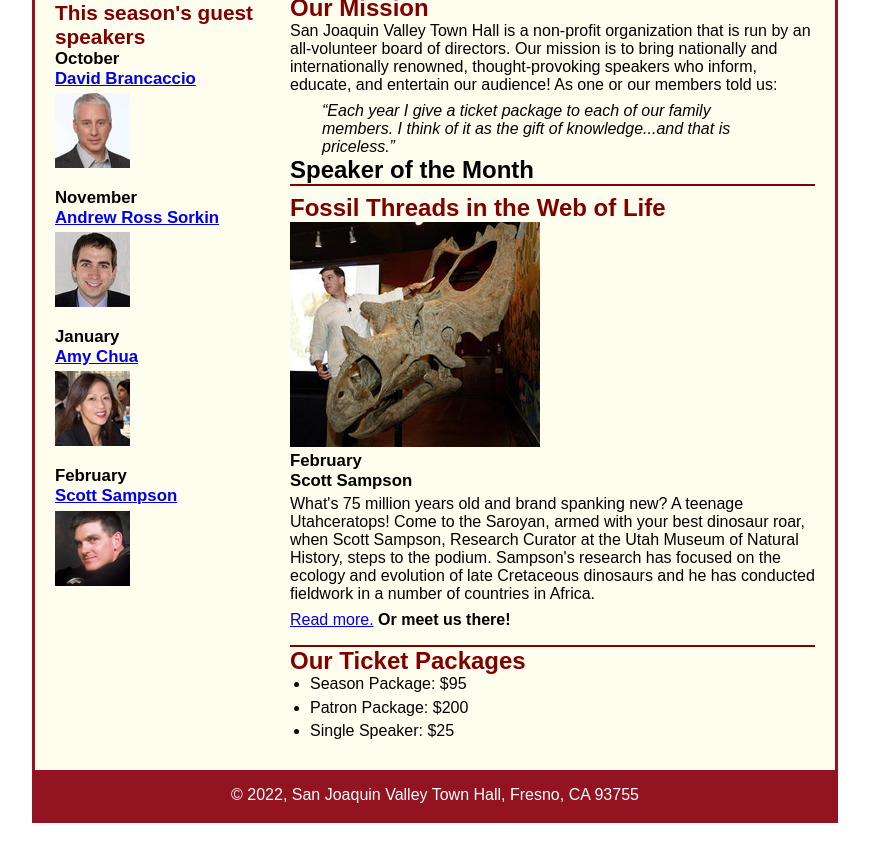
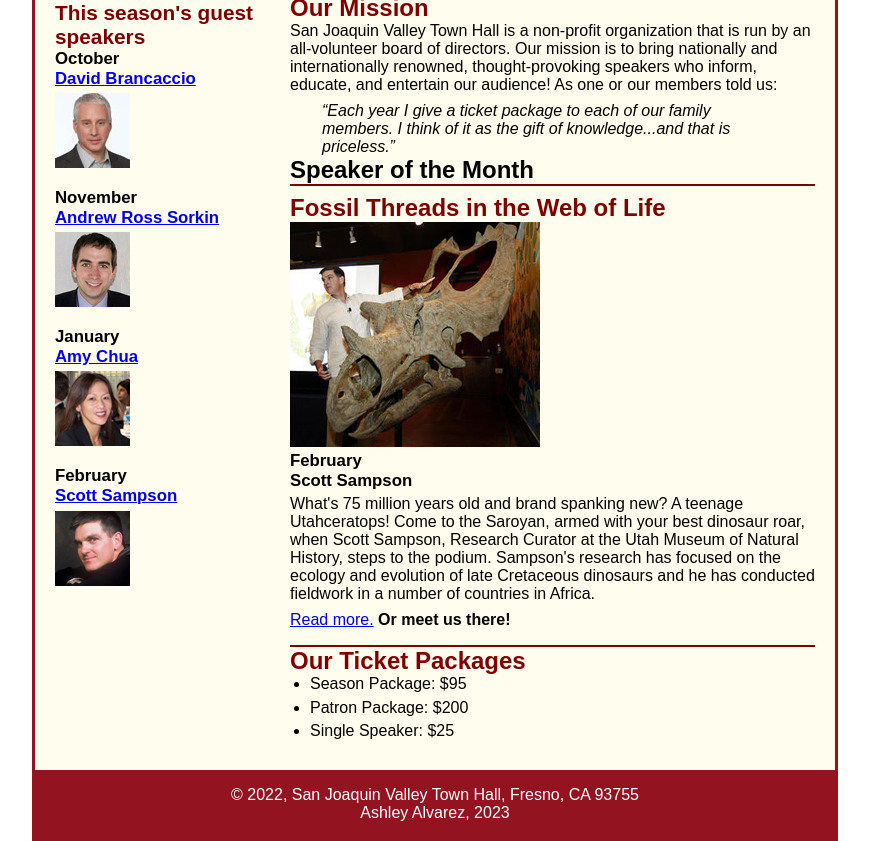
Before and after one commit to ashleymarcela/A08, a plain HTML site: page index.html in a window 1280 px wide. Shown: the part 129-970 px from the top of the page, without its empty margins (205-1074 px from the left). Drawn offline with Linux system fonts and the light colour scheme.

Commit message:
Update index.html

```diff
--- a/index.html
+++ b/index.html
@@ -58,7 +58,7 @@
 		</aside>
 	</main>
 	<footer>
-		<p>&copy; 2022, San Joaquin Valley Town Hall, Fresno, CA 93755</p>
+		<p>&copy; 2022, San Joaquin Valley Town Hall, Fresno, CA 93755 <br>Ashley Alvarez, 2023</p>
 	</footer>
 </body>
 </html>
```
